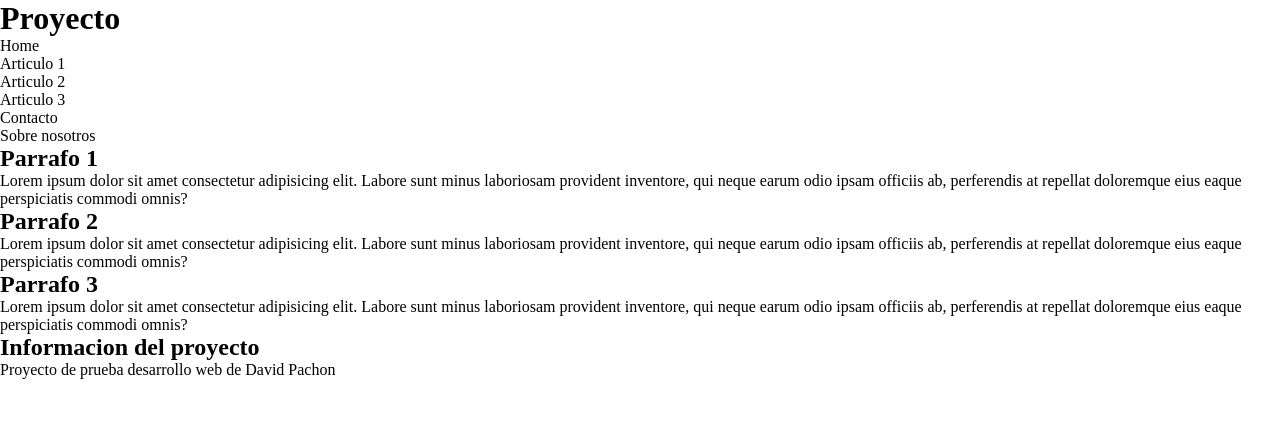
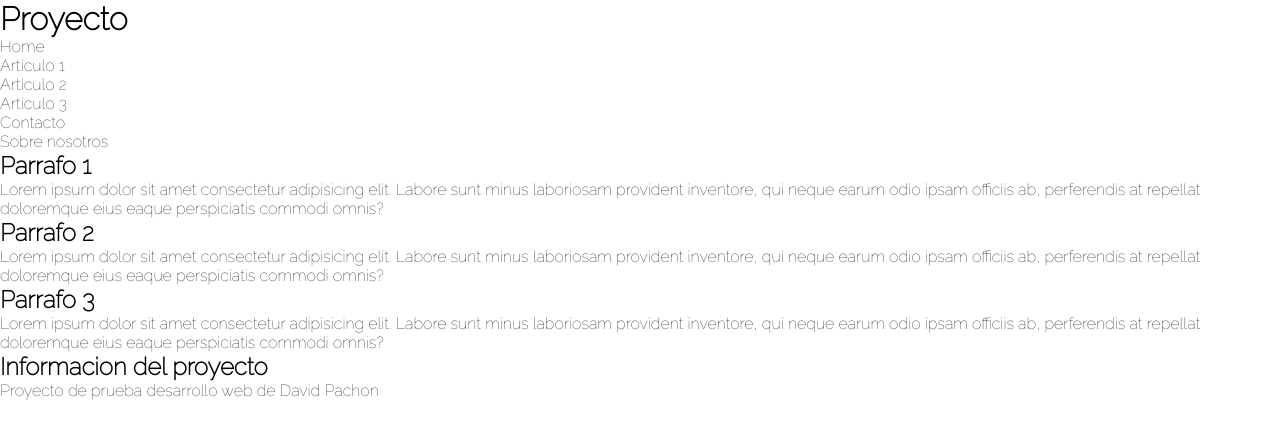
Before and after one commit to Davidtiago27/Proyecto2, a plain HTML site: page index.html in a window 1280 px wide. Drawn offline with Linux system fonts and the light colour scheme.

Commit message:
Agregando fuente de letra

```diff
--- a/index.html
+++ b/index.html
@@ -6,6 +6,8 @@
     <meta name="viewport" content="width=device-width, initial-scale=1.0">
     <title>Proyecto</title>
     <link rel="stylesheet" href="main.css">
+    <link rel="preconnect" href="https://fonts.gstatic.com">
+<link href="https://fonts.googleapis.com/css2?family=Raleway:wght@100&display=swap" rel="stylesheet">
 </head>
 <body>
     <header class="titulo" >
--- a/main.css
+++ b/main.css
@@ -1,4 +1,5 @@
 * {
     margin: 0;
     padding: 0;
+    font-family: 'Raleway', sans-serif;
 }
```
